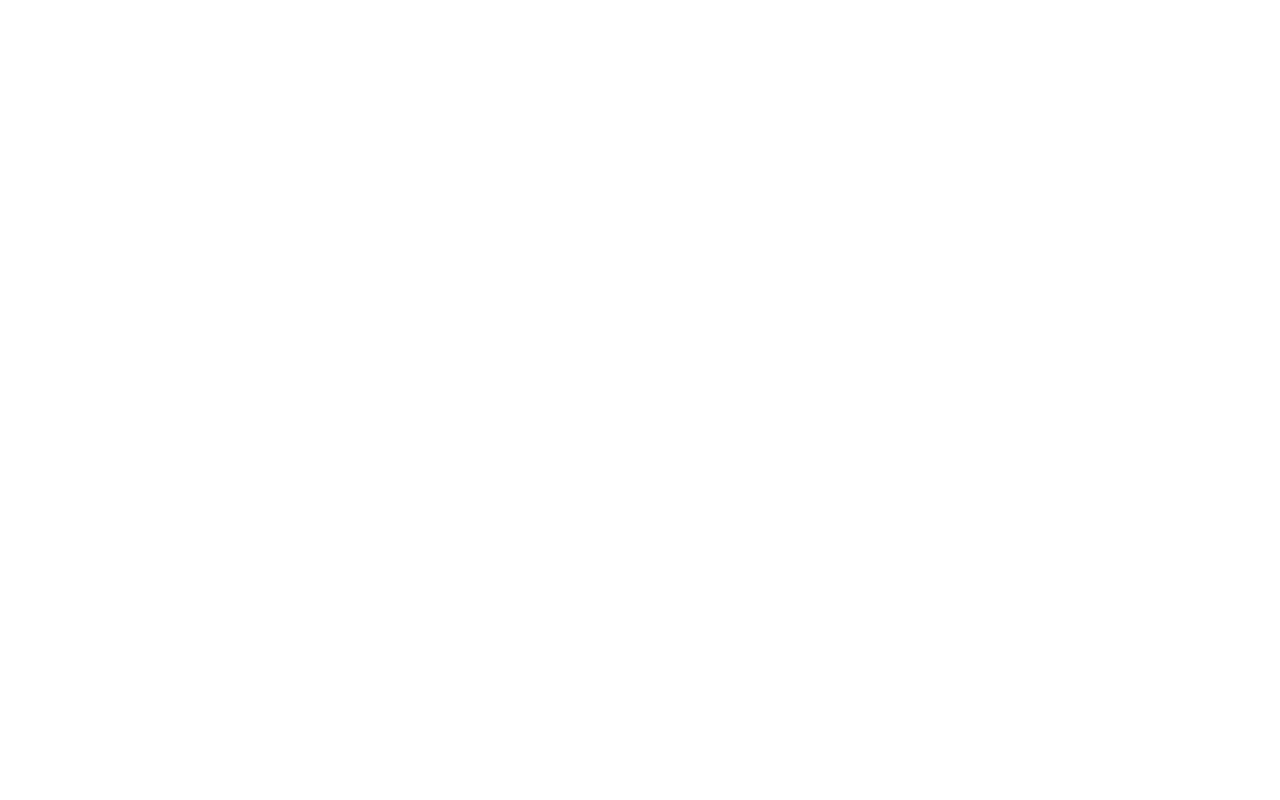
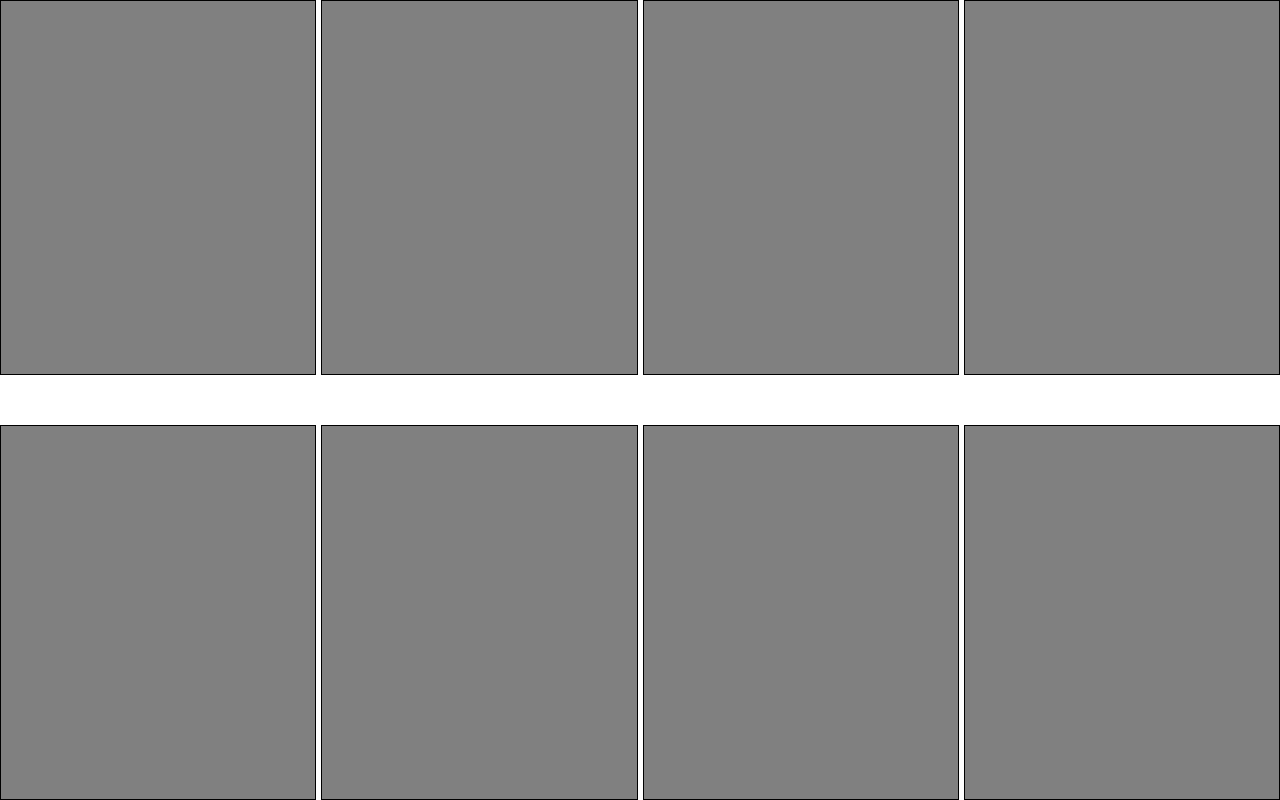
Before and after one commit to rubisanto/css-maquettes, a plain HTML site: page index.html in a window 1280 px wide. Drawn offline with Linux system fonts and the light colour scheme.

Commit message:
1ere maquette

```diff
--- a/index.html
+++ b/index.html
@@ -5,6 +5,24 @@
     <meta http-equiv="X-UA-Compatible" content="IE=edge" />
     <meta name="viewport" content="width=device-width, initial-scale=1.0" />
     <title>Document</title>
+    <link rel="stylesheet" href="./style.css" />
   </head>
-  <body></body>
+  <body>
+    <header>
+      <div class="burger-menu">
+        <button id="burger-button">&#9776;</button>
+      </div>
+    </header>
+    <!-- create 8 div -->
+    <div class="parent">
+      <div class="div1"></div>
+      <div class="div2"></div>
+      <div class="div3"></div>
+      <div class="div4"></div>
+      <div class="div5"></div>
+      <div class="div6"></div>
+      <div class="div7"></div>
+      <div class="div8"></div>
+    </div>
+  </body>
 </html>
--- /dev/null
+++ b/style.css
@@ -0,0 +1,35 @@
+.parent {
+    display: grid;
+    grid-template-columns: repeat(4, 1fr);
+    grid-template-rows: repeat(2, 1fr);
+    grid-column-gap: 5px;
+    grid-row-gap: 50px;
+    width: 100%;
+    height: 100%;
+    position: absolute;
+    top: 0;
+    right: 0;
+    bottom: 0;
+    left: 0;
+    }
+
+.div1 { grid-area: 1 / 1 / 2 / 2; }
+.div2 { grid-area: 1 / 2 / 2 / 3; }
+.div3 { grid-area: 1 / 3 / 2 / 4; }
+.div4 { grid-area: 1 / 4 / 2 / 5; }
+.div5 { grid-area: 2 / 1 / 3 / 2; }
+.div6 { grid-area: 2 / 2 / 3 / 3; }
+.div7 { grid-area: 2 / 3 / 3 / 4; }
+.div8 { grid-area: 2 / 4 / 3 / 5; }
+
+.div1,
+.div2,
+.div3,
+.div4,
+.div5,
+.div6,
+.div7,
+.div8 {
+  border: 1px solid black;
+  background-color: gray; /* cela ajoutera une bordure de 1 pixel de large en noir à chaque div */
+}
```
